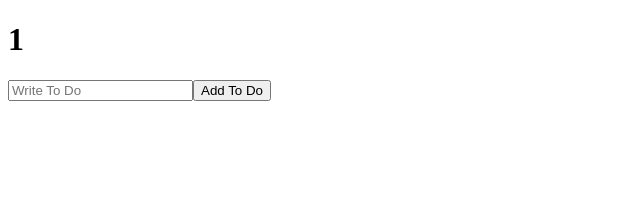
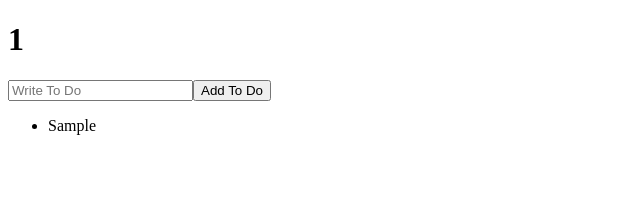
Before and after one commit to rlaclghks123/practice_react_forBeginner, a React (Create React App) app in the folder react_for_beginner/: page / in a window 1280 px wide. Both pictures are taken after typing "Sample" into the empty fields and a click on the button "Add To Do". Shown: the top 207 px of the page, without its empty margins (0-640 px from the left). Built offline with nearby package versions, Linux system fonts and the light colour scheme.

Commit message:
toDo List - list 생성
ul안에 li를 추가하고, [].map을 사용하여,
새로운 element인 li 값을 추가하여 input으로 받은 값을 배열에 추가한다.

```diff
--- a/react_for_beginner/src/App.js
+++ b/react_for_beginner/src/App.js
@@ -5,6 +5,7 @@ import { useState } from "react";
 function App() {
   const [toDo, setToDo] = useState("");
   const [toDos, setToDos] = useState([]);
+
 
   const onChange = (event) => {
     setToDo(event.target.value);
@@ -16,13 +17,17 @@ function App() {
     setToDo("");
   }
 
-  console.log(toDo);
+
   return (
     <div>
       <h1>{toDos.length}</h1>
       <form onSubmit={onSubmit}>
         <input value={toDo} type="text" onChange={onChange} placeholder="Write To Do"></input>
         <button>Add To Do</button>
+        <ul>
+          {toDos.map((item, key) => <li key={key}>{item}
+          </li>)}
+        </ul>
       </form>
     </div>
   );
```
